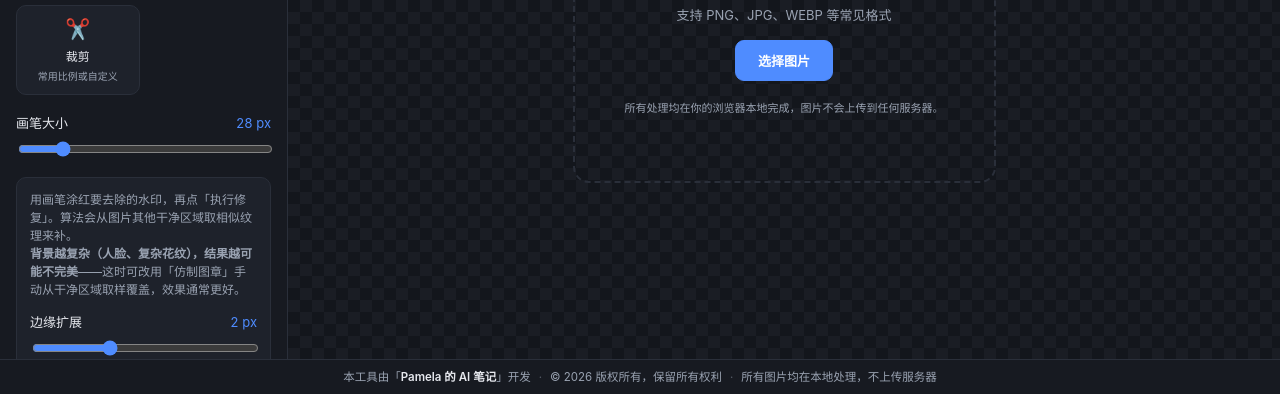
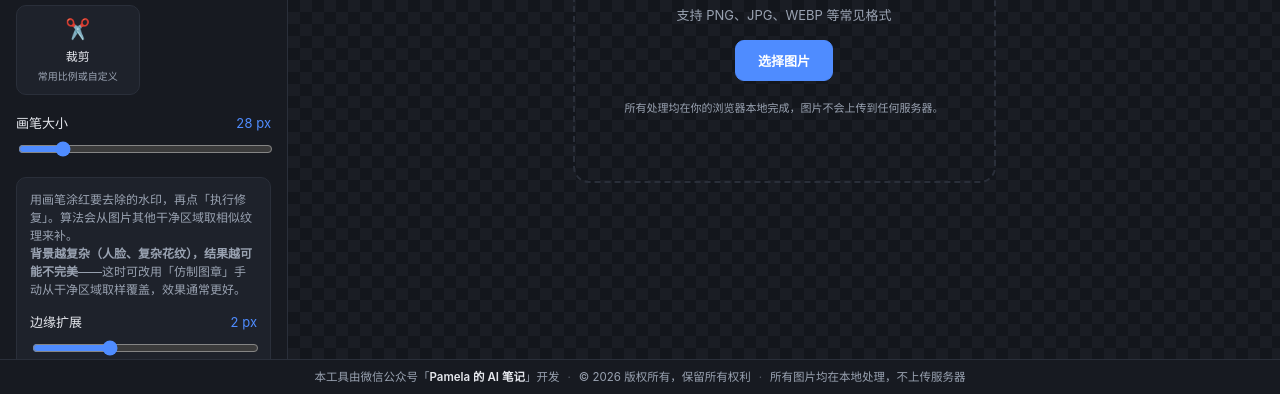
Before and after one commit to pamelaaaaa1218/watermark-remover, a plain HTML site: page index.html in a window 1280 px wide. Shown: the part 406-800 px from the top of the page. Drawn offline with Linux system fonts and the light colour scheme.

Commit message:
更新页脚微信公众号标识

```diff
--- a/index.html
+++ b/index.html
@@ -288,7 +288,7 @@
 </div>
 
 <footer class="site-footer">
-  本工具由「<b>Pamela 的 AI 笔记</b>」开发<span class="sep">·</span>© 2026 版权所有，保留所有权利<span class="sep">·</span>所有图片均在本地处理，不上传服务器
+  本工具由微信公众号「<b>Pamela 的 AI 笔记</b>」开发<span class="sep">·</span>© 2026 版权所有，保留所有权利<span class="sep">·</span>所有图片均在本地处理，不上传服务器
 </footer>
 
 <input type="file" id="fileInput" accept="image/*" style="display:none;">
```
